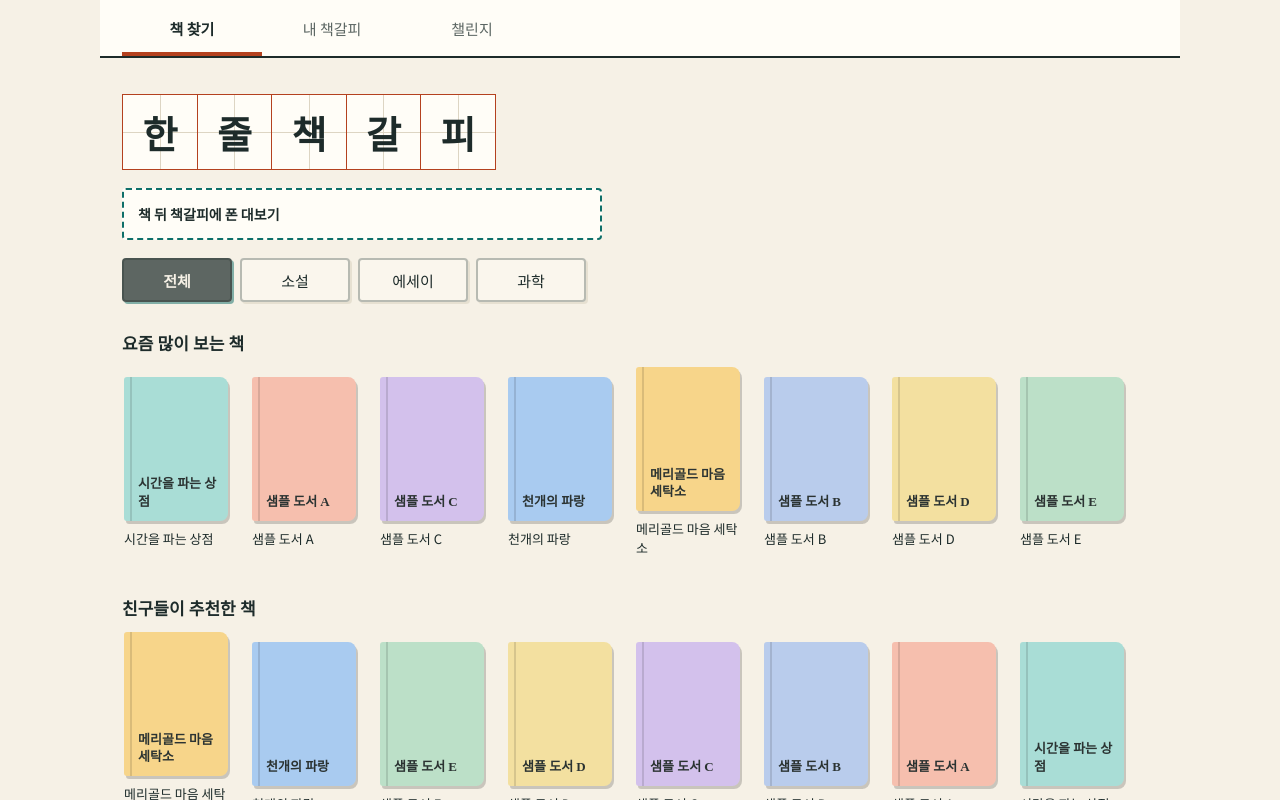
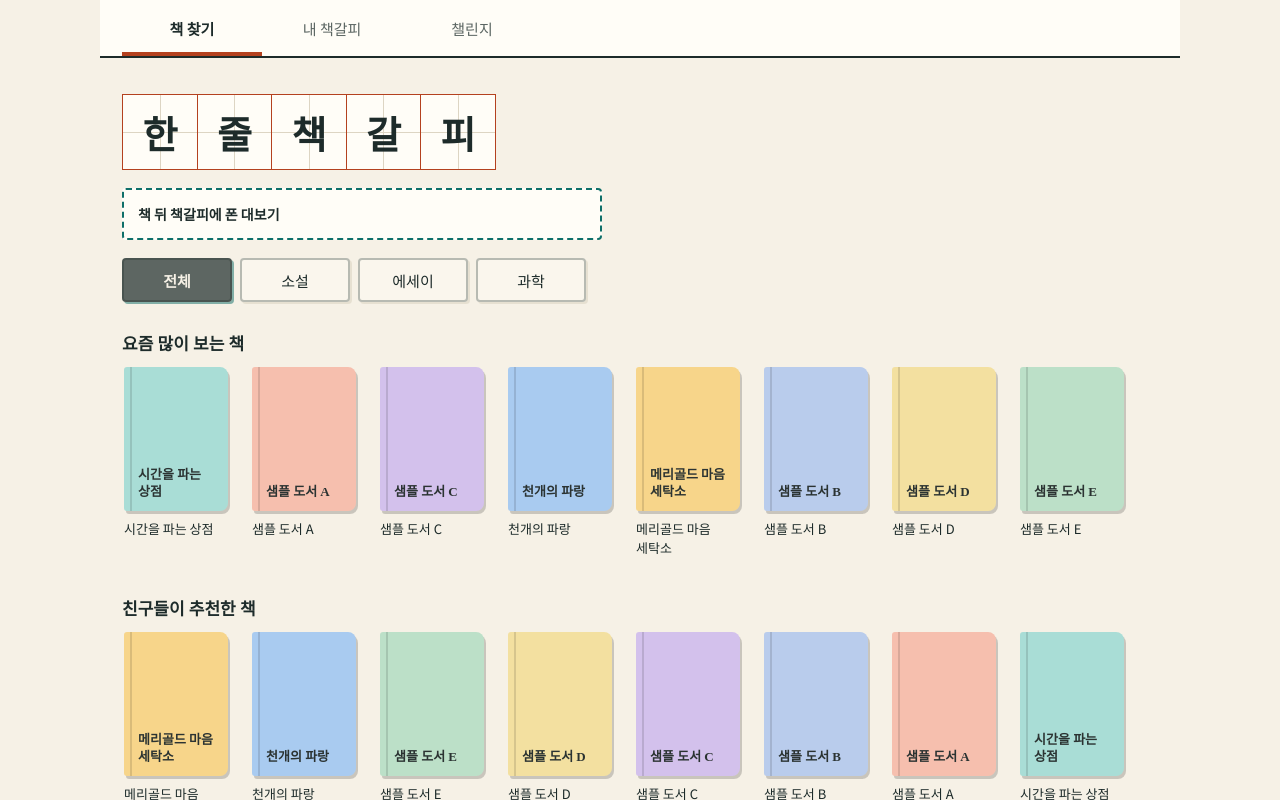
Before and after one commit to hanatayume99-bit/Chakgalpi, a plain HTML site: page index.html in a window 1280 px wide. Drawn offline with Linux system fonts and the light colour scheme; a web font is replaced by a local one.

Commit message:
책 선반 정렬 수정(제목 줄바꿈 때문에 떠 보이던 문제), 제목 단어 단위 줄바꿈
Co-Authored-By: Claude Sonnet 5.5 <noreply@anthropic.com>
Claude-Session: https://claude.ai/code/session_011ia14vw4bTWXEQtJXPBfrk

```diff
--- a/index.html
+++ b/index.html
@@ -27,7 +27,7 @@ h2{font-family:'Noto Serif KR',serif;font-size:17px;margin:28px 0 12px;display:f
 .pill.on{color:var(--ink);font-weight:700;border-color:var(--c)}
 .book{flex:none;position:relative;border-radius:3px 8px 8px 3px;color:#2B3332;padding:10px 8px 10px 14px;display:flex;align-items:flex-end;font-family:'Noto Serif KR',serif;font-weight:800;font-size:13px;line-height:1.35;box-shadow:2px 3px 0 rgba(0,0,0,.18)}
 .book:before{content:"";position:absolute;left:6px;top:0;bottom:0;width:2px;background:rgba(0,0,0,.12)}
-.scroll{display:flex;gap:14px;overflow-x:auto;padding:0 2px 10px}
+.scroll{display:flex;gap:14px;overflow-x:auto;padding:0 2px 10px}.scroll{align-items:flex-start}.scroll>button div{word-break:keep-all}
 .note{position:relative;background:var(--note);padding:12px 14px 10px;margin:0 0 14px;box-shadow:1px 2px 0 rgba(0,0,0,.12);font-family:'Gaegu',cursive;font-size:19px;line-height:1.35}
 .note:nth-child(odd){transform:rotate(-.6deg)}.note:nth-child(even){transform:rotate(.5deg)}
 .note .who{font-family:'Noto Sans KR',sans-serif;font-size:12px;font-weight:700;color:var(--mut);display:flex;justify-content:space-between;align-items:center;margin-top:4px}
```
Also changed, not shown: marigold.html (+1 -1 lines), pareong.html (+1 -1 lines).
